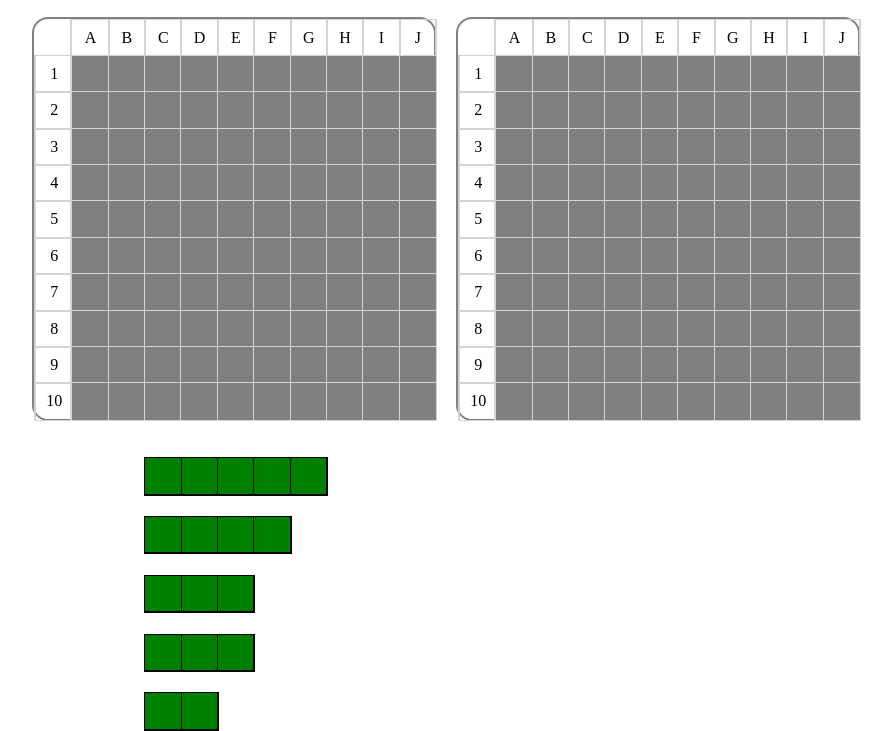
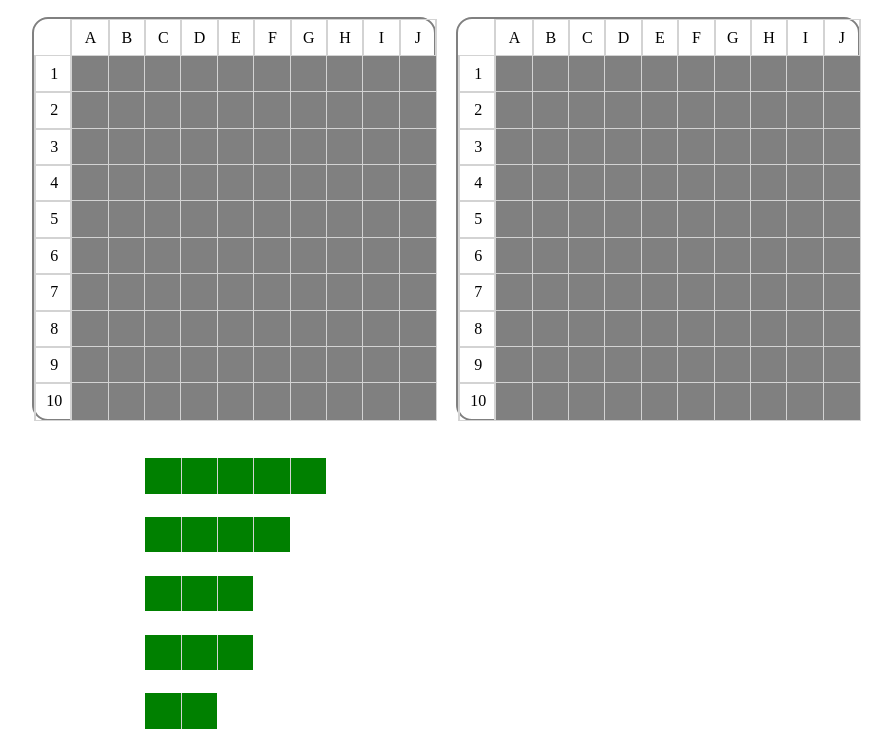
Before and after one commit to Behindtheboard/battleships, a website built with webpack: page src/index.html in a window 1280 px wide. Shown: the part 101-832 px from the top of the page, without its empty margins (194-1086 px from the left). Built offline with nearby package versions, Linux system fonts and the light colour scheme.

Commit message:
Style ship borders

```diff
--- a/src/styles.css
+++ b/src/styles.css
@@ -287,15 +287,18 @@ h1 {
 .ships {
   display: flex;
   background-color: green;
-  border: 1px black solid;
+  border: 1px white solid;
   width: fit-content;
   height: fit-content;
   /* position: absolute; */
 }
 
 .shipBox {
-  border-bottom: solid 1px black;
-  border-right: solid 1px black;
+  border-right: solid 1px lightgrey;
+}
+
+.ships .shipBox:last-child {
+  border-right: none;
 }
 
 /*----Start Battle Button */
```
